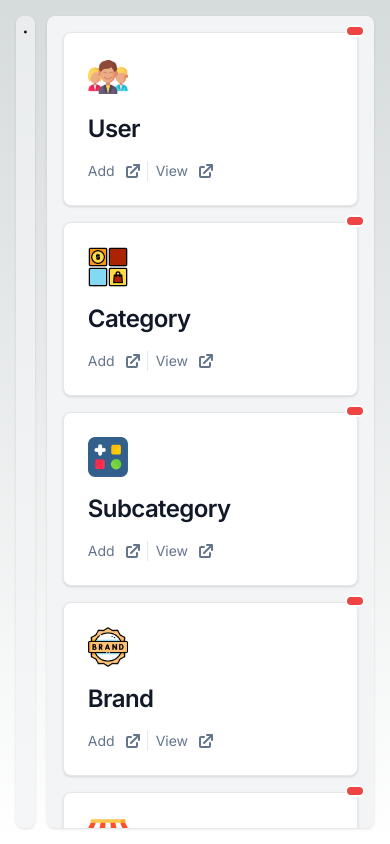
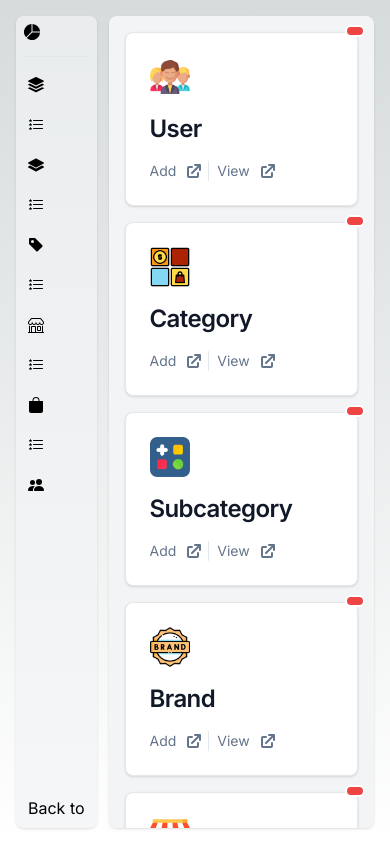
Before and after one commit to godwinjs/admin, a Next.js app: page / in a window 390 px wide. Built offline with nearby package versions, Linux system fonts and the light colour scheme; no server answers.

Commit message:
dashboard style

```diff
--- a/src/app/_layout/dashboard/Dashboard.jsx
+++ b/src/app/_layout/dashboard/Dashboard.jsx
@@ -7,7 +7,7 @@ const Dashboard = ({children}) => {
       <section className="h-screen w-screen overflow-x-hidden overflow-y-scroll">
         <section className="grid grid-cols-12 p-4 gap-3 w-full h-full">
           <Sidebar />
-          <div className="lg:col-span-10 md:col-span-11 col-span-11 bg-gray-100 rounded-lg p-4 overflow-x-hidden overflow-y-scroll w-full h-full shadow">
+          <div className="lg:col-span-10 md:col-span-9 col-span-9 bg-gray-100 rounded-lg p-4 overflow-x-hidden overflow-y-scroll w-full h-full shadow">
             {children}
           </div>
         </section>
--- a/src/app/_layout/dashboard/Sidebar.jsx
+++ b/src/app/_layout/dashboard/Sidebar.jsx
@@ -9,7 +9,7 @@ const Sidebar = () => {
   const router = useRouter();
   return (
     <>
-      <section className="lg:col-span-2 md:col-span-1 col-span-1 bg-gray-100/70 shadow lg:p-4 md:p-4 p-2 rounded-lg">
+      <section className="lg:col-span-2 md:col-span-3 col-span-3 bg-gray-100/70 shadow lg:p-4 md:p-4 p-2 rounded-lg">
         <ul className="flex gap-y-4  flex-col h-full">
           <li className="font-medium text-lg overflow-hidden text-ellipsis whitespace-nowrap flex gap-x-2 items-center">
             <HiChartPie className="lg:h-6 md:h-10 h-8 lg:w-6 md:w-10 w-8 lg:mx-0 md:mx-auto" />{" "}
```
